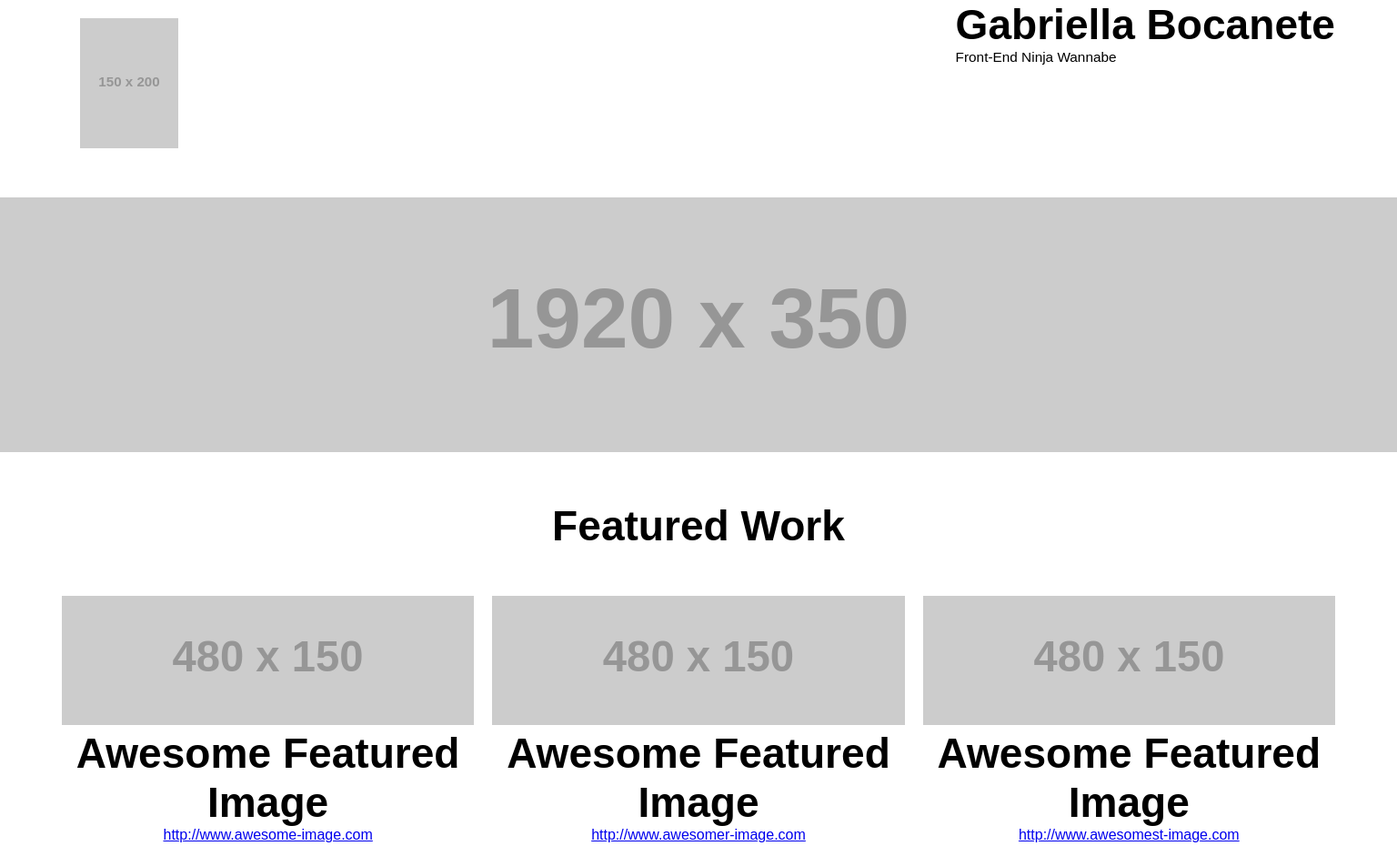
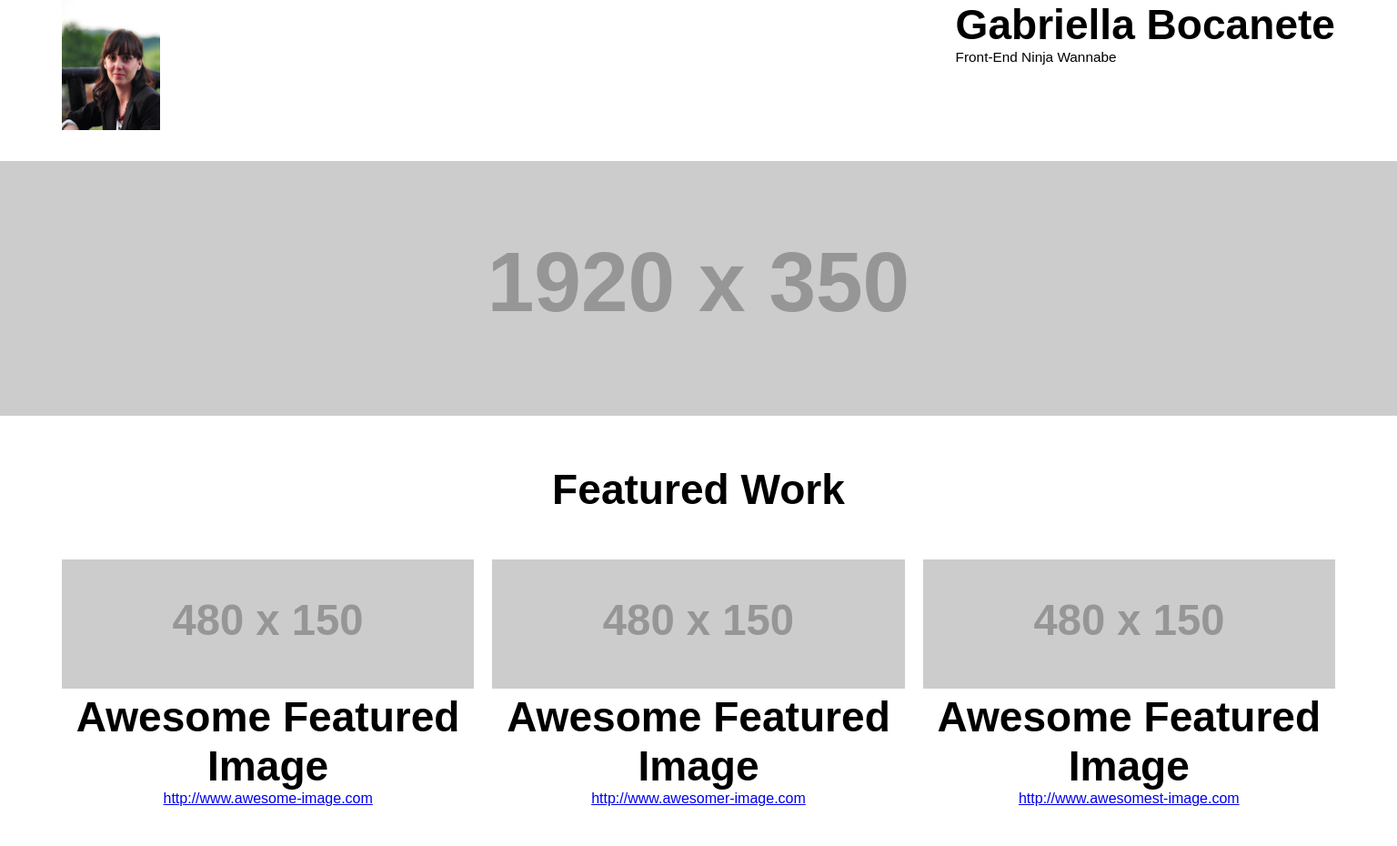
Before and after one commit to y0lka/Udacity, a plain HTML site: page P1 (Build a Portfolio Site)/index.html in a window 1536 px wide. Shown: the whole page at 91% size. After the commit the page ends 907 px from the top, so only its background shows below. Drawn offline with Linux system fonts and the light colour scheme; placeholder pictures from the web are drawn by us.

Commit message:
adjusted margins for logo responsivity

```diff
--- a/P1 (Build a Portfolio Site)/css/styles.css
+++ b/P1 (Build a Portfolio Site)/css/styles.css
@@ -63,18 +63,17 @@
         justify-content: space-between;
         margin: 0 auto 30px;
         text-align: left;
+
     }
 
     .header-logo {
-        padding: 20px 20px;
-
+        margin: 0 20px;
     }
 
-    .header-img {
-        /*TODO: resize photo*/
+/*    .header-logo {        obsolete now but good to know
+        text-align: left;
+    }
 
-    }
-/*
     .header-text {
         text-align: right;
     }
@@ -85,6 +84,7 @@
         display: flex;
         max-width: 1400px;
     }
+
 
     .featured {
         margin: 30px auto 0;
@@ -100,6 +100,9 @@
 }
 
 @media screen and (min-width: 830px) {
+
+
+
     .responsive-hdr {
         font-size: 4vw;
     }
@@ -118,3 +121,9 @@
         font-size: 1vw;
     }
 }
+
+@media screen and (min-width: 1420px) {
+    .header-logo {
+        margin: 0;
+    }
+}
--- a/P1 (Build a Portfolio Site)/index.html
+++ b/P1 (Build a Portfolio Site)/index.html
@@ -12,8 +12,8 @@
 <body>
 	<header class="header">
 		<div class="header-logo">
-			<img srcset="https://via.placeholder.com/50 50w, https://via.placeholder.com/150x200 150w"
-			sizes="(min-width:768px) 7vw, (min-width:1440px) 5vw, 5vw" src="https://via.placeholder.com/150" alt="Gabriella Bocanete" / class="header-img responsive-img" />
+			<img srcset="img\50x150.jpg 50w, img\150x200.jpg 150w"
+			sizes="(min-width:768px) 7vw, (min-width:1440px) 5vw, 5vw" src="img\150x200.jpg" alt="Gabriella Bocanete" / class="header-img responsive-img" />
 		</div>
 		<div class="header-text">
 			<h1 class="header-name responsive-hdr">Gabriella Bocanete</h1>
```
Also changed, not shown: P1 (Build a Portfolio Site)/img/150x200.jpg (added), P1 (Build a Portfolio Site)/img/50x150.jpg (added).
